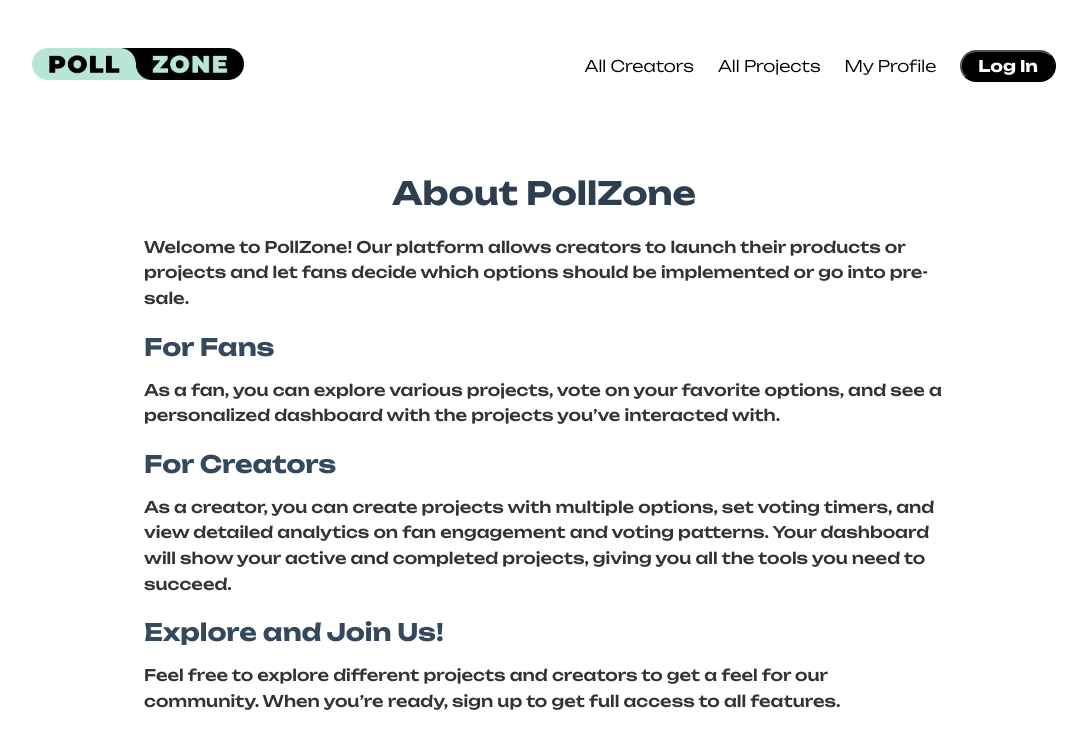
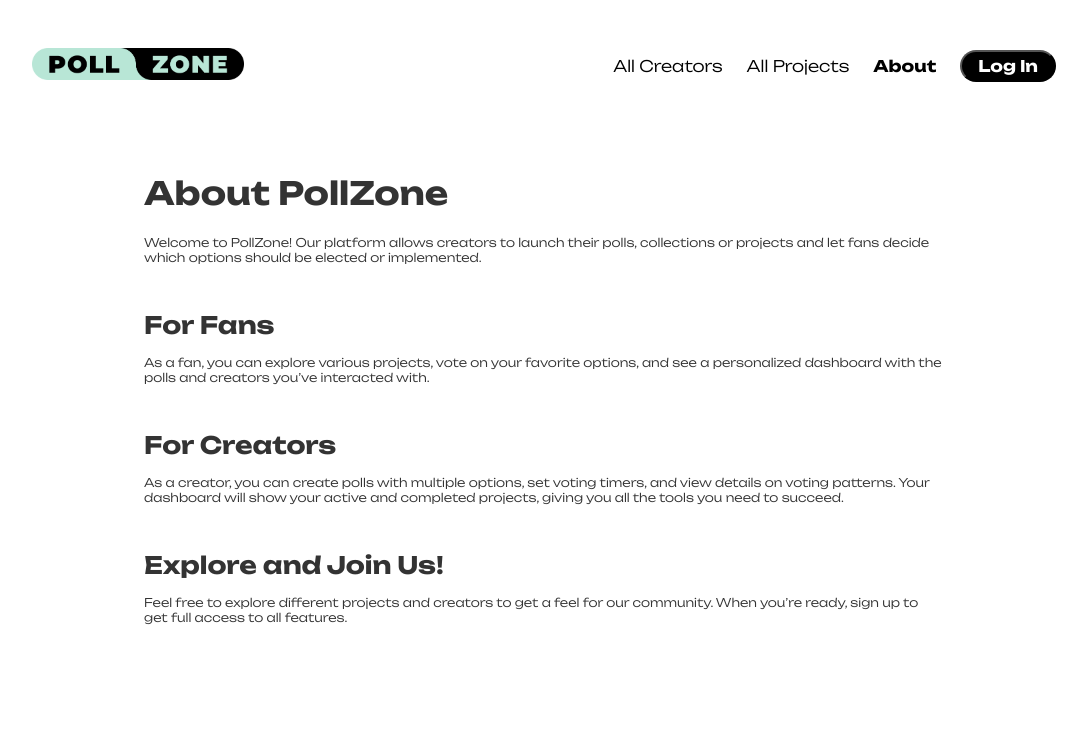
Before and after one commit to justArale/pollzone-client, a React (Vite) app: page /about in a window 1280 px wide. Shown: the top 748 px of the page, without its empty margins (96-1183 px from the left). Built offline with nearby package versions, Linux system fonts and the light colour scheme; no server answers.

Commit message:
dynamic navbar bold & click votes on dashboard fan

```diff
--- /dev/null
+++ b/src/components/AboutPage.css
@@ -0,0 +1,12 @@
+.container {
+    max-width: 800px;
+    margin: 0 auto;
+    padding: 20px;
+    color: #333;
+  }
+
+.aboutPara {
+    font-weight: var(--font-weight-normal);
+    font-size: var(--font-size-small);
+    margin: 15px 0 45px;
+}
--- a/src/components/Dashboard.css
+++ b/src/components/Dashboard.css
@@ -11,7 +11,7 @@
   align-items: center;
   flex-wrap: wrap;
   gap: 20px;
-  margin-bottom: 10px;
+  margin: 30px 0 15px;
 }
 
 .projectsContainer {
--- a/src/components/Navbar.css
+++ b/src/components/Navbar.css
@@ -1,4 +1,3 @@
-
 /* Navbar.css */
 
 .headerBar {
@@ -16,13 +15,17 @@
   color: var(--color-black);
 }
 
-.link {
+.linkNavbar {
   margin: 0;
   padding: 0;
   color: var(--color-black);
   text-decoration: none;
   font-size: var(--font-size-medium);
   font-weight: var(--font-weight-normal);
+}
+
+.linkNavbar.active {
+  font-weight: var(--font-weight-bold);
 }
 
 .overlay {
--- a/src/components/Navbar.jsx
+++ b/src/components/Navbar.jsx
@@ -6,13 +6,19 @@ import logo from "../assets/images/LogoPollZone.png";
 import LoginForm from "../components/LogInForm";
 import SignUpForm from "../components/SignUpForm";
 import axios from "axios";
-import defaultImage from "../assets/images/defaultProfilPicture.png"
+import defaultImage from "../assets/images/defaultProfilPicture.png";
 
 const API_URL = import.meta.env.VITE_API_URL;
 
-function Navbar({ isOverlayOpen, handleLoginClick, handleCloseOverlay, isLogin, setIsLogin }) {
-    const location = useLocation();
-    const { isLoggedIn, logOutUser } = useContext(AuthContext);
+function Navbar({
+  isOverlayOpen,
+  handleLoginClick,
+  handleCloseOverlay,
+  isLogin,
+  setIsLogin,
+}) {
+  const location = useLocation();
+  const { isLoggedIn, logOutUser } = useContext(AuthContext);
 
   return (
     <>
@@ -30,15 +36,41 @@ function Navbar({ isOverlayOpen, handleLoginClick, handleCloseOverlay, isLogin,
             )}
           </div>
           <div className="pageWrapper">
-            <Link className="link" to="/creators">
+            <Link
+              className={`linkNavbar ${
+                location.pathname === "/creators" ? "active" : ""
+              }`}
+              to="/creators"
+            >
               All Creators
             </Link>
-            <Link className="link" to="/projects">
+            <Link
+              className={`linkNavbar ${
+                location.pathname === "/projects" ? "active" : ""
+              }`}
+              to="/projects"
+            >
               All Projects
             </Link>
-            <Link className="link" to="/profile">
-              My Profile
-            </Link>
+            {isLoggedIn ? (
+              <Link
+                className={`linkNavbar ${
+                  location.pathname === "/profile" ? "active" : ""
+                }`}
+                to="/profile"
+              >
+                My Profile
+              </Link>
+            ) : (
+              <Link
+                className={`linkNavbar ${
+                  location.pathname === "/about" ? "active" : ""
+                }`}
+                to="/about"
+              >
+                About
+              </Link>
+            )}
 
             <div>
               {isLoggedIn ? (
@@ -84,7 +116,7 @@ function Overlay({ isLogin, onClose, onSwitch }) {
   const [name, setName] = useState("");
   const [role, setRole] = useState("fans");
   const [category, setCategory] = useState("");
-  const [image, setImage] = useState(defaultImage)
+  const [image, setImage] = useState(defaultImage);
   const [errorMessage, setErrorMessage] = useState(undefined);
 
   const { storeToken, authenticateUser } = useContext(AuthContext);
@@ -107,7 +139,7 @@ function Overlay({ isLogin, onClose, onSwitch }) {
         storeToken(response.data.authToken);
         authenticateUser();
         onClose();
-        navigate("/dashboard")
+        navigate("/dashboard");
       })
       .catch((error) => {
         const errorDescription = error.response.data.message;
@@ -117,7 +149,7 @@ function Overlay({ isLogin, onClose, onSwitch }) {
 
   const handleSignupSubmit = (e) => {
     e.preventDefault();
-    const requestBody = { email, password, name, role, category,  image };
+    const requestBody = { email, password, name, role, category, image };
 
     axios
       .post(`${API_URL}/auth/signup`, requestBody)
@@ -131,7 +163,7 @@ function Overlay({ isLogin, onClose, onSwitch }) {
             storeToken(response.data.authToken);
             authenticateUser();
             onClose();
-            navigate("/dashboard")
+            navigate("/dashboard");
           })
           .catch((error) => {
             const errorDescription = error.response.data.message;
--- a/src/pages/AboutPage.jsx
+++ b/src/pages/AboutPage.jsx
@@ -1,54 +1,29 @@
 import React from "react";
+import "../components/AboutPage.css";
 
 function AboutPage() {
-  const styles = {
-    container: {
-      maxWidth: "800px",
-      margin: "0 auto",
-      padding: "20px",
-      color: "#333",
-    },
-    header1: {
-      textAlign: "center",
-      color: "#2c3e50",
-    },
-    header2: {
-      color: "#34495e",
-      marginTop: "20px",
-    },
-    paragraph: {
-      lineHeight: "1.6",
-      marginBottom: "20px",
-    },
-    lastParagraph: {
-      lineHeight: "1.6",
-      marginBottom: "0",
-    },
-  };
-
   return (
-    <div style={styles.container}>
-      <h1 style={styles.header1}>About PollZone</h1>
-      <p style={styles.paragraph}>
+    <div className="container">
+      <h1 >About PollZone</h1>
+      <p className="aboutPara">
         Welcome to PollZone! Our platform allows creators to launch their
-        products or projects and let fans decide which options should be
-        implemented or go into pre-sale.
+        polls, collections or projects and let fans decide which options should be elected or
+        implemented.
       </p>
-      <h2 style={styles.header2}>For Fans</h2>
-      <p style={styles.paragraph}>
+      <h2 >For Fans</h2>
+      <p className="aboutPara">
         As a fan, you can explore various projects, vote on your favorite
-        options, and see a personalized dashboard with the projects you’ve
+        options, and see a personalized dashboard with the polls and creators you’ve
         interacted with.
       </p>
-      <h2 style={styles.header2}>For Creators</h2>
-      <p style={styles.paragraph}>
-        As a creator, you can create projects with multiple options, set voting
-        timers, and view detailed analytics on fan engagement and voting
-        patterns. Your dashboard will show your active and completed projects,
+      <h2>For Creators</h2>
+      <p className="aboutPara">
+        As a creator, you can create polls with multiple options, set voting
+        timers, and view details on voting patterns. Your dashboard will show your active and completed projects,
         giving you all the tools you need to succeed.
       </p>
-      <h2 style={styles.header2}>Explore and Join Us!</h2>
-      <p style={styles.lastParagraph}>
+      <h2>Explore and Join Us!</h2>
+      <p className="aboutPara">
         Feel free to explore different projects and creators to get a feel for
         our community. When you’re ready, sign up to get full access to all
         features.
--- a/src/pages/DashboardPage.jsx
+++ b/src/pages/DashboardPage.jsx
@@ -54,6 +54,7 @@ function DashboardPage() {
         headers: { Authorization: `Bearer ${storedToken}` },
       });
       setFan(response.data);
+      console.log(response.data)
     } catch (error) {
       const errorDescription =
         error.response?.data?.message || "An error occurred";
@@ -140,7 +141,8 @@ function DashboardPage() {
           <div className="projectsContainer">
             {fan.votes && fan.votes.length > 0 ? (
               fan.votes.map((vote) => (
-                <div key={vote._id} className="projectCard">
+                <Link className="projectCard" to={`/projects/${vote.projectId.creator._id}/${vote.projectId._id}`}>
+                <div key={vote._id} >
                   {vote.image && <img src={vote.image} alt={vote.title} />}
                   <h2>{vote.title}</h2>
                   <p className="projectDescription">{vote.description}</p>
@@ -148,6 +150,7 @@ function DashboardPage() {
                     Total Votes for this option: {vote.counter}
                   </p>
                 </div>
+                </Link>
               ))
             ) : (
               <p className="noProjectsMessage">No votes found.</p>
@@ -163,7 +166,8 @@ function DashboardPage() {
                   to={`/creators/${creator._id}`}
                   key={creator._id}
                   className="favCreatorCard"
-                ><img src={creator.image} alt={creator.name} />
+                >
+                  <img src={creator.image} alt={creator.name} />
                   <div>
                     <h2>{creator.name}</h2>
                     <p>Follower: {creator.fans.length}</p>
```
